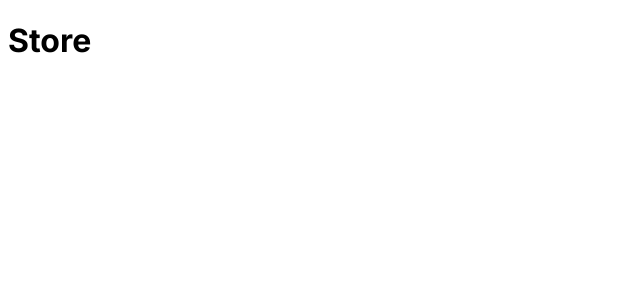
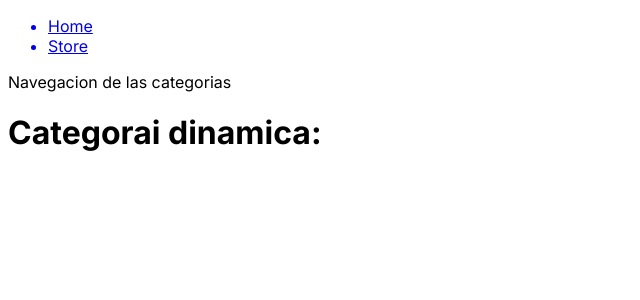
Before and after one commit to edusebass/nextjs-store, a Next.js app: page /store in a window 1280 px wide. Shown: the top 300 px of the page, without its empty margins (0-640 px from the left). Built offline with nearby package versions, Linux system fonts and the light colour scheme.

Commit message:
rutas y manejo de parametros

```diff
--- a/src/app/layout.tsx
+++ b/src/app/layout.tsx
@@ -1,11 +1,12 @@
 import type { Metadata } from 'next'
 import { Inter } from 'next/font/google'
+import Link from 'next/link'
 import './globals.css'
 
 const inter = Inter({ subsets: ['latin'] })
 
 export const metadata: Metadata = {
-  title: 'Create Next App',
+  title: 'Store',
   description: 'Generated by create next app',
 }
 
@@ -16,7 +17,21 @@ export default function RootLayout({
 }) {
   return (
     <html lang="en">
-      <body className={inter.className}>{children}</body>
+      <body className={inter.className}>
+        <header>
+          <nav>
+            <ul>
+              <Link href="/">
+                <li>Home</li>
+              </Link>
+              <Link href="/store">
+                <li>Store</li>
+              </Link>
+            </ul>
+          </nav>
+        </header>
+        {children}
+      </body>
     </html>
   )
 }
--- /dev/null
+++ b/src/app/store/[[...categories]]/page.tsx
@@ -0,0 +1,16 @@
+interface CategoryProps {
+    params:{
+        categories: string[]
+        searchParams?: string
+    }
+}
+
+export default function Category(props: CategoryProps){
+    const {categories} = props.params
+    console.log(categories)
+    return (
+        <>
+            <h1>Categorai dinamica: {categories}</h1>
+        </>
+    )
+}
--- /dev/null
+++ b/src/app/store/layout.tsx
@@ -0,0 +1,10 @@
+export default function Layout({children}: {children: React.ReactNode}) {
+    return (
+        <>
+            <main>
+                <nav>Navegacion de las categorias</nav>
+                {children}
+            </main>
+        </>
+    )
+}
--- a/src/app/store/page.tsx
+++ /dev/null
@@ -1,7 +0,0 @@
-export default function Store(){
-    return (
-        <>
-            <h1>Store</h1>
-        </>
-    )
-}
```
Also changed, not shown: src/app/store/[category]/page.tsx (deleted, +0 -7 lines).
